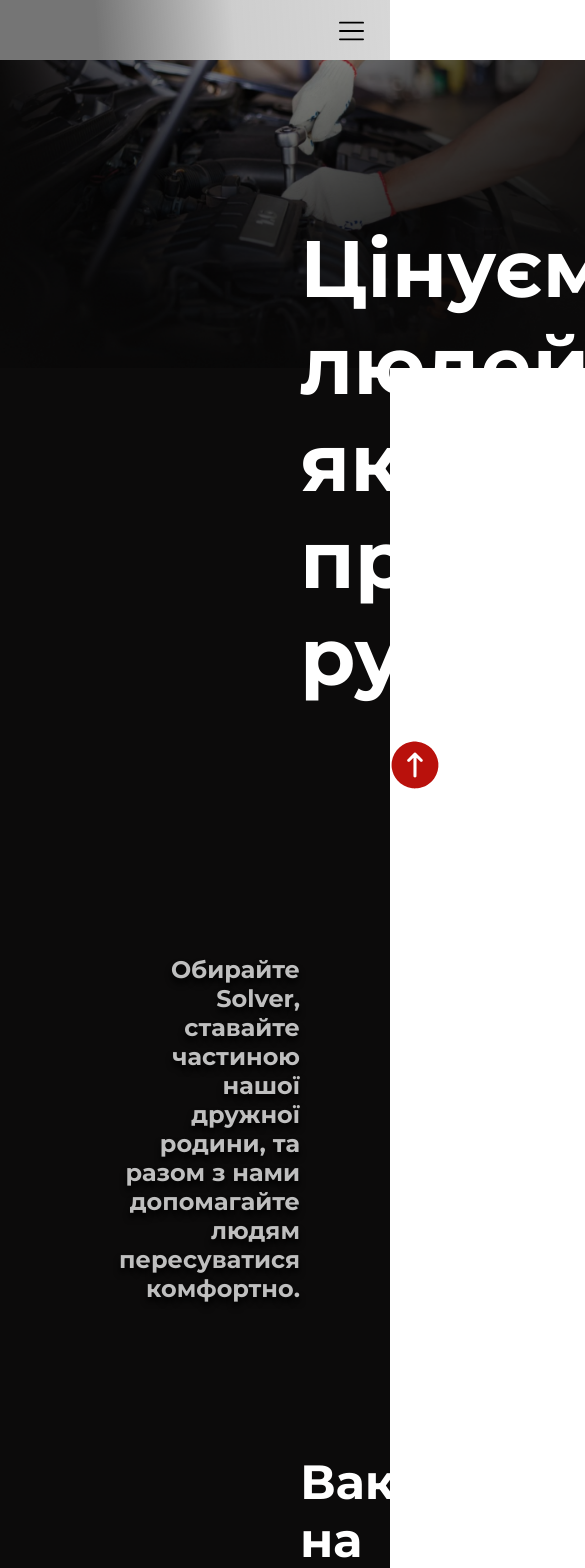
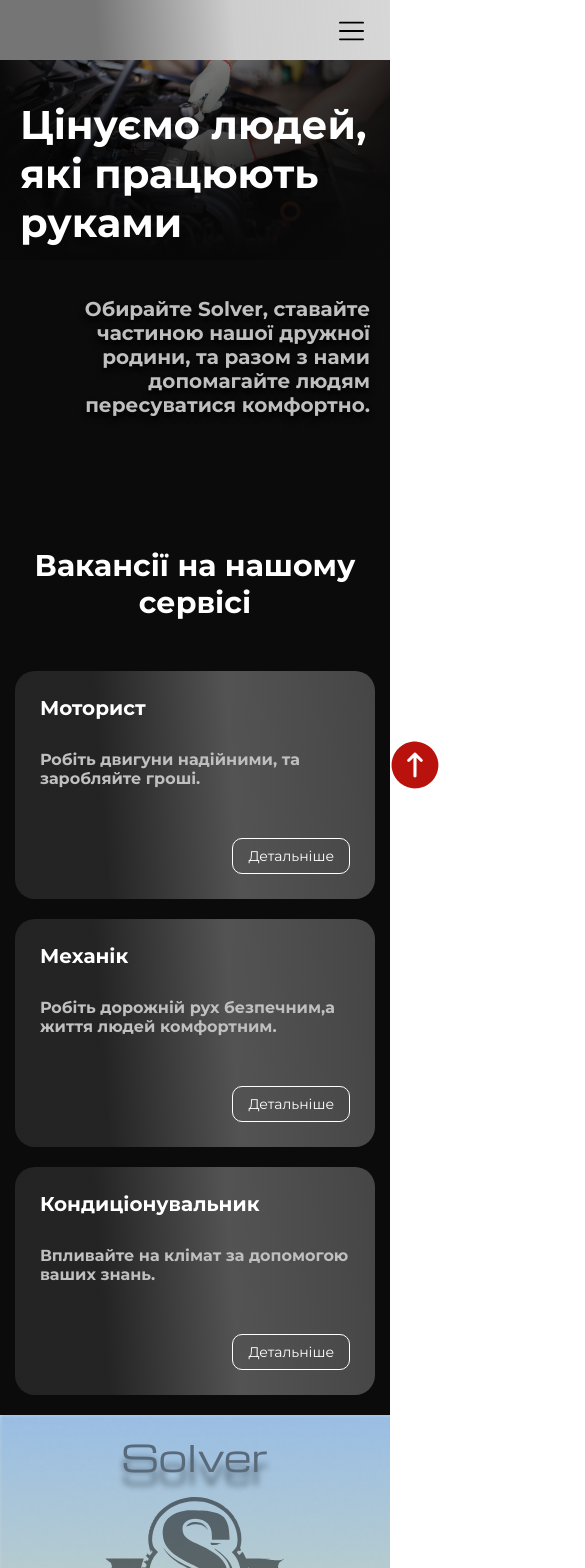
Before and after one commit to Gerik95/solver, a React (Create React App) app: page /vacancies in a window 390 px wide. Shown: the top 1568 px of the page, 585 px wide, since content can reach past the window. Built offline with nearby package versions, Linux system fonts and the light colour scheme.

Commit message:
finish all mobile

```diff
--- a/src/components/CardVacancies.js
+++ b/src/components/CardVacancies.js
@@ -1,6 +1,7 @@
 import React, {useState} from 'react';
 import styled from 'styled-components';
 import {images} from '../constants/images';
+import { theme } from "../constants/theme";
 
 const CardVacancies = ({title, description}) => {
     const [isShown, setIsShown] = useState(false);
@@ -16,8 +17,10 @@ const CardVacancies = ({title, description}) => {
     return (
             <Card>
                 <Wrapper>
+                  <WrapperContent>
                     <Title>{title}</Title>
                     <H2Info>{description}</H2Info>
+                  </WrapperContent>
                     {!isShown ? <DetailsButton onClick={openClick}>Детальніше</DetailsButton> : <PhoneButton onClick={closeClick}>
                         <img src={images.phoneIcon} alt="Phone"/>
                         <a href="tel:+380730130014">+38 (073) 013 00 14</a>
@@ -34,6 +37,7 @@ export default CardVacancies;
 const Card = styled('div')`
   background: linear-gradient(266deg, rgba(156, 156, 156, 0.40379901960784315) 0%, rgba(156, 156, 156, 0.4990371148459384) 40%, rgba(48, 48, 48, 0.6671043417366946) 75%);
   border-radius: 20px;
+  height: 100%;
 `
 
 const Wrapper = styled('div')`
@@ -42,16 +46,28 @@ const Wrapper = styled('div')`
   max-width: 400px;
   padding: 25px;
   gap: 30px;
+  height: 100%;
+  box-sizing: border-box;
+  justify-content: space-between;
 `
 
-const Title = styled('h1')`
-  margin: 0;
-  font-size: 24px;
+const WrapperContent = styled.div`
+  display: flex;
+  flex-direction: column;
+`
+
+const Title = styled('h2')`
+  font-size: ${theme.fontSize.font_20_16};
   color: #ffff;
   text-align: left;
+  margin: 0 0 30px;
+
+  @media (max-width: ${theme.breakpoint.xsm}) {
+    font-size: 20px;
+  }
 `
 
-const H2Info = styled('h2')`
+const H2Info = styled('h3')`
   margin: 0;
   font-size: 16px;
   color: #BFBFBF;
--- a/src/components/Layout.js
+++ b/src/components/Layout.js
@@ -22,9 +22,12 @@ import ConditionerInfo from './info-text/ConditionerInfo';
 import OzonInfo from './info-text/OzonInfo';
 import FirstScreen from './FirstScreen';
 import ScrollButtonUp from './ScrollButtonUp';
+import { isMobile } from "react-device-detect";
+import NavMobile from "./mobile/NavMobile";
+import { useSelector } from "react-redux";
 
 const Layout = () => {
-
+  const { navActive } = useSelector(state => state.navigation);
     const [scrollTop, setScrollTop] = useState(0);
     useEffect(() => {
         const onScroll = () => {
@@ -40,6 +43,7 @@ const Layout = () => {
 
     return (
         <div className="main">
+          {isMobile && navActive && <NavMobile/>}
             <ScrollButtonUp/>
             <Navigation scrollTop={scrollTop}/>
             <Outlet/>
--- a/src/constants/theme.js
+++ b/src/constants/theme.js
@@ -18,6 +18,8 @@ export const theme = {
     trinityGreyHorizontal: 'linear-gradient(266deg, rgba(156, 156, 156, 0.40379901960784315) 0%, rgba(156, 156, 156, 0.4990371148459384) 40%, rgba(48, 48, 48, 0.6671043417366946) 75%)',
   },
   fontSize: {
-    font_48_30: 'clamp(1.875rem, 1.406vw + 1.594rem, 3rem)'
+    font_48_30: 'clamp(1.875rem, 1.488vw + 1.512rem, 3rem)',
+    font_30_20: 'clamp(1.25rem, 0.826vw + 1.049rem, 1.875rem)',
+    font_20_16: 'clamp(1rem, 0.331vw + 0.919rem, 1.25rem)',
   }
 }
--- a/src/pages/AboutUs.js
+++ b/src/pages/AboutUs.js
@@ -1,7 +1,9 @@
 import React from 'react';
-import {Helmet} from 'react-helmet';
+import { Helmet } from 'react-helmet';
 import styled from 'styled-components';
-import {images} from '../constants/images';
+import { images } from '../constants/images';
+import { Container } from "../styled/main";
+import { theme } from "../constants/theme";
 
 const AboutUs = () => {
   return (
@@ -12,12 +14,13 @@ const AboutUs = () => {
               content="Станція технічного обслуговування Солвер в Україні, місто Миколаїв, Херсонське шоссе 115. Ми НЕ ремонтуємо автомобілі!
                       Ми вирішуємо проблеми наших клієнтів з їх автомобілями! © Solver"/>
       </Helmet>
-            <Container>
-                <Wrapper>
+      <ContainerAboutUs>
         <MainBlock>
           <Title>Про нас</Title>
           <Quote>
-                            <SubTitle><Span>Ми НЕ ремонтуємо автомобілі!</Span><br/> «Ми вирішуємо проблеми наших
+            <SubTitle>
+              <p><Span>Ми НЕ ремонтуємо автомобілі!</Span></p>
+              «Ми вирішуємо проблеми наших
               клієнтів з їх автомобілями!»</SubTitle>
             <Speaker>© Solver</Speaker>
           </Quote>
@@ -45,102 +48,135 @@ const AboutUs = () => {
             <a href="tel:+380730130014">+38 (073) 013 00 14</a>
           </PhoneButton>
         </MainBlock>
-                </Wrapper>
-            </Container>
+      </ContainerAboutUs>
     </>
   );
 };
 
 export default AboutUs;
 
-const Container = styled.div`
+const ContainerAboutUs = styled.div`
   background: no-repeat url(${images.LogoBg});
   background-size: cover;
+  padding: 160px ;
+
+  @media (max-width: ${theme.breakpoint.lg}) {
+    padding: 50px;
+  }
+
+  @media (max-width: ${theme.breakpoint.xsm}) {
+    padding: 20px;
+  }
 `
 
-const Wrapper = styled('div')`
-  padding: 160px 300px 60px 300px;
-  display: flex;
-  flex-direction: column;
-  gap: 50px;
-`
-
-const MainBlock = styled('div')`
-  display: flex;
-  flex-direction: column;
-  align-items: center;
-  gap: 40px;
+const MainBlock = styled(Container)`
+  max-width: clamp(18.75rem, 85.938vw + 1.563rem, 62.5rem);
   background: linear-gradient(266deg, rgba(156, 156, 156, 0.40379901960784315) 0%, rgba(156, 156, 156, 0.4990371148459384) 40%, rgba(48, 48, 48, 0.6671043417366946) 75%);
-  width: auto;
-  height: auto;
   border-radius: 20px;
   padding: 50px 30px;
+  box-sizing: border-box;
 `
 
 const Quote = styled('div')`
+  grid-column: 1 / 13;
   background-color: rgb(217, 217, 217, 20%);
   border-radius: 20px;
   padding: 40px;
   display: flex;
   flex-direction: column;
   gap: 20px;
+  margin-bottom: 50px;
 
   img {
     height: 70px;
     width: 75px;
     align-self: center;
   }
+
+  @media (max-width: ${theme.breakpoint.xsm}) {
+    margin-bottom: 20px;
+    padding: 10px;
+
+    span {
+      line-height: 26px;
+    }
+  }
 `
 
 const Title = styled('h1')`
+  grid-column: 1 / 13;
   color: white;
   font-weight: 700;
-  font-size: 48px;
+  font-size: ${theme.fontSize.font_48_30};
   text-align: center;
-  margin: 0;
+  margin-bottom: 50px;
+
+  @media (max-width: ${theme.breakpoint.xsm}) {
+    margin-bottom: 20px;
+  }
 `
 
 const SubTitle = styled('h2')`
-  font-size: 30px;
+  grid-column: 1 / 13;
+  font-size: ${theme.fontSize.font_30_20};
   text-align: center;
   margin: 0;
-  color: white;
-  text-shadow: 0px 5px 6px #000;
+  color: ${theme.color.white};
+  text-shadow: 0px 5px 6px ${theme.color.black};
+
+  @media (max-width: ${theme.breakpoint.xsm}) {
+    font-size: 22px;
+  }
 `
 
 const Speaker = styled('h3')`
-  font-size: 20px;
+  font-size: ${theme.fontSize.font_20_16};
   text-align: right;
   margin: 0;
-  color: white;
-  text-shadow: 0px 10px 6px #000;
+  color: ${theme.color.white};
+  text-shadow: 0px 10px 6px ${theme.color.black};
 `
 
 const MainText = styled('p')`
-  color: white;
-  font-size: 20px;
-  padding: 0 100px 40px 100px;
+  grid-column: 2 / 12;
+  color: ${theme.color.white};
+  font-size: ${theme.fontSize.font_20_16};
+
+  @media (max-width: ${theme.breakpoint.xsm}) {
+    grid-column: 1 / 13;
+  }
 `
 
 const Span = styled('span')`
   border-bottom: 2px white solid;
   transition: 0.5s ease;
+  cursor: text;
+  margin-bottom: 5px;
+
   &:hover {
-    color: #B9110C;
+    color: ${theme.color.neonRed};
     border-bottom: 2px #B9110C solid;
   }
 `
 
 const PhoneButton = styled('div')`
+  grid-column: 1 / 13;
   display: flex;
   gap: 10px;
   color: #EBEBEB;
-  font-size: 30px;
+  font-size: ${theme.fontSize.font_30_20};
   font-weight: 600;
   cursor: pointer;
   transition: 0.5s ease;
+  justify-content: flex-end;
+  margin-top: 20px;
 
   &:hover {
-    transform: scale(1.1, 1.1);
+    color: ${theme.color.lightGrey};
+    text-shadow: 0px 5px 6px ${theme.color.black};
+  }
+
+  @media (max-width: ${theme.breakpoint.xsm}) {
+    font-size: 20px;
   }
 `
--- a/src/pages/Contacts.js
+++ b/src/pages/Contacts.js
@@ -1,8 +1,9 @@
 import React from 'react';
-import {Helmet} from 'react-helmet';
+import { Helmet } from 'react-helmet';
 import styled from 'styled-components';
-import {images} from '../constants/images';
+import { images } from '../constants/images';
 import LogoBg from '../assets/images/LeftLogoBg.png';
+import { theme } from "../constants/theme";
 
 const Contacts = () => {
   return (
@@ -26,8 +27,10 @@ const Contacts = () => {
               </LeftSection>
               <RightSection>
                 <Social>
-                                    <TGIcon target='_blank' href="https://t.me/hmservice1"><img src={images.TGContact} alt="Telegram"/></TGIcon>
-                                    <InstIcon target='_blank' href="https://instagram.com/hm_service_niko?igshid=MWZjMTM2ODFkZg=="><img src={images.instaContsct} alt="Instagram"/></InstIcon>
+                  <TGIcon target='_blank' href="https://t.me/hmservice1"><img src={images.TGContact}
+                                                                              alt="Telegram"/></TGIcon>
+                  <InstIcon target='_blank' href="https://instagram.com/hm_service_niko?igshid=MWZjMTM2ODFkZg=="><img
+                    src={images.instaContsct} alt="Instagram"/></InstIcon>
                 </Social>
                 <PhoneButton>
                   <img src={images.phoneIcon} alt="Phone"/>
@@ -43,7 +46,7 @@ const Contacts = () => {
           <MapSection>
             <iframe
               src="https://www.google.com/maps/embed?pb=!1m18!1m12!1m3!1d2723.6775549164586!2d32.065680176647575!3d46.948376133198664!2m3!1f0!2f0!3f0!3m2!1i1024!2i768!4f13.1!3m3!1m2!1s0x40c5cb050709e1b3%3A0xbd72b45a12aa3ce0!2z0KXQtdGA0YHQvtC90YHQutC-0LUg0YguLCAxMTUsINCd0LjQutC-0LvQsNC10LIsINCd0LjQutC-0LvQsNC10LLRgdC60LDRjyDQvtCx0LvQsNGB0YLRjCwg0KPQutGA0LDQuNC90LAsIDU0MDAw!5e0!3m2!1sru!2sru!4v1695027784263!5m2!1sru!2sru"
-                            width="100%" height="550px" style={{border:0, borderRadius:'20px'}} allowFullScreen="" loading="lazy"
+              width="100%" height="550px" style={{ border: 0, borderRadius: '20px' }} allowFullScreen="" loading="lazy"
               referrerPolicy="no-referrer-when-downgrade"></iframe>
           </MapSection>
         </Wrapper>
@@ -74,32 +77,44 @@ const Wrapper = styled('div')`
   display: flex;
   flex-direction: column;
   gap: 50px;
+
+  @media (max-width: ${theme.breakpoint.xxl}) {
+    padding: 60px;
+  }
+
+  @media (max-width: ${theme.breakpoint.sm}) {
+    padding: 40px 20px;
+  }
 `
 
-const CardSolver = styled('div') `
-  display: flex;
-  justify-content: space-evenly;
-  //gap: 100px;
-  align-items: center;
-  background: linear-gradient(180deg, rgba(0,91,187,0.3533788515406162) 0%, rgba(255,213,0,0.3533788515406162) 100%);
-  width: auto;
-  height: auto;
+const CardSolver = styled('div')`
+  display: grid;
+  grid-template-columns: repeat(12, 1fr);
+  background: linear-gradient(180deg, rgba(0, 91, 187, 0.3533788515406162) 0%, rgba(255, 213, 0, 0.3533788515406162) 100%);
   border-radius: 20px;
   padding: 50px 30px;
 `
 
 const LeftSection = styled('div')`
+  grid-column: 1 / 7;
 
+  @media (max-width: ${theme.breakpoint.lg}) {
+    grid-column: 1 / 6;
+  }
+
+  @media (max-width: ${theme.breakpoint.md}) {
+    grid-column: 2 / 12;
+  }
 `
 
-const Title = styled.h1 `
+const Title = styled.h1`
   margin: 0;
-  font-size: 48px;
+  font-size: ${theme.fontSize.font_48_30};
   color: #ffff;
   text-align: left;
 `
 
-const H2Info = styled('h2') `
+const H2Info = styled('h2')`
   padding-top: 30px;
   margin: 0;
   font-size: 16px;
@@ -108,10 +123,20 @@ const H2Info = styled('h2') `
 `
 
 const RightSection = styled('div')`
+  grid-column: 8 / 13;
   display: flex;
   flex-direction: column;
   gap: 20px;
   align-items: center;
+
+  @media (max-width: ${theme.breakpoint.lg}) {
+    grid-column: 7 / 13;
+  }
+
+  @media (max-width: ${theme.breakpoint.md}) {
+    margin-top: 50px;
+    grid-column: 2 / 12;
+  }
 `
 
 const Social = styled('div')`
@@ -119,7 +144,7 @@ const Social = styled('div')`
   gap: 30px;
 `
 
-const UMFButton = styled('a') `
+const UMFButton = styled('a')`
   margin-left: 0px;
   display: flex;
   justify-content: space-between;
@@ -132,6 +157,7 @@ const UMFButton = styled('a') `
   color: #ffff;
   cursor: pointer;
   transition: 0.5s;
+
   &:hover {
     color: #B9110C;
     border: 1px solid #B9110C;
@@ -142,25 +168,28 @@ const PhoneButton = styled('div')`
   display: flex;
   gap: 10px;
   color: #EBEBEB;
-  font-size: 30px;
+  font-size: ${theme.fontSize.font_30_20};
   font-weight: 600;
   cursor: pointer;
   transition: 0.5s ease;
+
   &:hover {
     transform: scale(1.1, 1.1);
   }
 `
 
-const TGIcon = styled('a') `
+const TGIcon = styled('a')`
   color: #464C51;
   transition: 0.5s ease;
+
   &:hover {
     transform: rotate(360deg);
   }
 `
-const InstIcon = styled('a') `
+const InstIcon = styled('a')`
   color: #464C51;
   transition: 0.5s ease;
+
   &:hover {
     transform: rotate(360deg);
   }
--- a/src/pages/HomePage.js
+++ b/src/pages/HomePage.js
@@ -17,7 +17,7 @@ import { useSelector } from "react-redux";
 import {isMobile} from "react-device-detect";
 
 const HomePage = () => {
-    const { navActive } = useSelector(state => state.navigation);
+
     const ref1 = React.useRef(null);
     const ref2 = React.useRef(null);
     const ref3 = React.useRef(null);
@@ -48,7 +48,6 @@ const HomePage = () => {
                       content="Ремонт двигунів, ремонт ходової частини, ремонт дизельної паливної апаратури, ремонт навісних агрегатів, ремонт турбокомпресорів,
                       ремонт рульових рейок, сажеві фільтри та каталізатори, заправка конциціонеру, озонування, регламентне обслуговування вашого автомобіля"/>
             </Helmet>
-            {isMobile && navActive && <NavMobile/>}
             <FirstScreen itemScrollToggle componentsRef={reference}/>
             <InfoSection
                 title="Ремонт ДВЗ"
--- a/src/pages/Vacancies.js
+++ b/src/pages/Vacancies.js
@@ -1,8 +1,10 @@
 import React from 'react';
-import {Helmet} from 'react-helmet';
+import { Helmet } from 'react-helmet';
 import styled from 'styled-components';
-import {images} from '../constants/images';
+import { images } from '../constants/images';
 import CardVacancies from '../components/CardVacancies';
+import { Container } from "../styled/main";
+import { theme } from "../constants/theme";
 
 const Vacancies = () => {
   return (
@@ -12,7 +14,7 @@ const Vacancies = () => {
         <meta name="description"
               content="Станція технічного обслуговування Солвер в Україні, місто Миколаїв, Херсонське шоссе 115"/>
       </Helmet>
-            <Container>
+      <ContainerVacancies>
         <Wrapper>
           <StartScreen>
             <Title>Цінуємо людей,</Title>
@@ -25,26 +27,32 @@ const Vacancies = () => {
               комфортно.
             </SubTitle>
           </StartScreen>
+        </Wrapper>
         <VacanciesBlock>
           <Heading>Вакансії на нашому сервісі</Heading>
           <CardsBlock>
+            <CardItemFirst>
               <CardVacancies title="Моторист"
                              description="Робіть двигуни надійними, та заробляйте гроші."/>
+            </CardItemFirst>
+            <CardItemSecond>
               <CardVacancies title="Механік"
                              description="Робіть дорожній рух безпечним,а життя людей комфортним."/>
+            </CardItemSecond>
+            <CardItemThird>
               <CardVacancies title="Кондиціонувальник"
                              description="Впливайте на клімат за допомогою ваших знань."/>
+            </CardItemThird>
           </CardsBlock>
         </VacanciesBlock>
-                </Wrapper>
-            </Container>
+      </ContainerVacancies>
     </>
   );
 };
 
 export default Vacancies;
 
-const Container = styled.div`
+const ContainerVacancies = styled.div`
   background: #0C0B0B;
 `
 
@@ -56,23 +64,48 @@ const Wrapper = styled('div')`
   display: flex;
   flex-direction: column;
   gap: 50px;
+
+  @media (max-width: ${theme.breakpoint.xl}) {
+    padding: 80px 150px 40px;
+  }
+
+  @media (max-width: ${theme.breakpoint.md}) {
+    padding: 40px 75px 30px;
+  }
+
+  @media (max-width: ${theme.breakpoint.md}) {
+    min-height: auto;
+  }
+
+  @media (max-width: ${theme.breakpoint.xsm}) {
+    padding: 40px 20px 30px;
+  }
 `
 
 const StartScreen = styled('div')`
-  display: flex;
-  flex-direction: column;
-  align-items: center;
+  display: grid;
+  grid-template-columns: repeat(12, 1fr);
 `
 
 const Title = styled('h1')`
+  grid-column: 1 / 13;
   color: white;
   font-weight: 700;
   font-size: 80px;
   align-self: start;
   margin: 0;
+
+  @media (max-width: ${theme.breakpoint.md}) {
+    font-size: 60px;
+  }
+
+  @media (max-width: ${theme.breakpoint.sm}) {
+    font-size: 40px;
+  }
 `
 
 const SubTitle = styled('h2')`
+  grid-column: 3 / 13;
   font-size: 24px;
   align-self: end;
   text-align: right;
@@ -81,25 +114,99 @@ const SubTitle = styled('h2')`
   padding-top: 250px;
   color: #BFBFBF;
   text-shadow: 0px 5px 6px #000;
+
+  @media (max-width: ${theme.breakpoint.sm}) {
+    //font-size: 60px;
+    padding-top: 50px;
+    font-size: 20px;
+    margin-bottom: 100px;
+  }
 `
 
 const VacanciesBlock = styled('div')`
-  display: flex;
-  flex-direction: column;
-  justify-content: center;
-  gap: 100px;
-  margin-top: 100px;
+  display: grid;
+  grid-template-columns: repeat(12, 1fr);
+  padding-bottom: 50px;
+
+  @media (max-width: ${theme.breakpoint.lg}) {
+    padding-bottom: 20px;
+  }
 `
 
 const Heading = styled('h3')`
+  grid-column: 4 / 10;
   color: white;
   font-weight: 700;
-  font-size: 48px;
+  font-size: ${theme.fontSize.font_48_30};
   text-align: center;
   margin: 0;
+
+  @media (max-width: ${theme.breakpoint.sm}) {
+    grid-column: 2 / 12;
+  }
 `
 
 const CardsBlock = styled('div')`
-  display: flex;
-  gap: 50px;
+  grid-column: 1 / 13;
+  grid-template-columns: repeat(11, 1fr);
+  max-width: clamp(18.75rem, 85.938vw + 1.563rem, 87.5rem);
+  margin: 50px auto 0;
+  display: grid;
+
+  @media (max-width: ${theme.breakpoint.lg}) {
+    grid-template-columns: repeat(12, 1fr);
+    gap: 20px;
+  }
 `
+
+const CardItemFirst = styled.div`
+  grid-column: 1 / 4;
+
+  @media (max-width: ${theme.breakpoint.lg}) {
+    grid-column: 1 / 5;
+  }
+
+  @media (max-width: ${theme.breakpoint.md}) {
+    grid-column: 4 / 10;
+  }
+  @media (max-width: ${theme.breakpoint.sm}) {
+    grid-column: 2 / 12;
+  }
+  @media (max-width: ${theme.breakpoint.xsm}) {
+    grid-column: 1 / 13;
+  }
+`
+
+const CardItemSecond = styled.div`
+  grid-column: 5 / 8;
+
+  @media (max-width: ${theme.breakpoint.lg}) {
+    grid-column: 5 / 9;
+  }
+  @media (max-width: ${theme.breakpoint.md}) {
+    grid-column: 4 / 10;
+  }
+  @media (max-width: ${theme.breakpoint.sm}) {
+    grid-column: 2 / 12;
+  }
+  @media (max-width: ${theme.breakpoint.xsm}) {
+    grid-column: 1 / 13;
+  }
+`
+
+const CardItemThird = styled.div`
+  grid-column: 9 / 12;
+
+  @media (max-width: ${theme.breakpoint.lg}) {
+    grid-column: 9 / 13;
+  }
+  @media (max-width: ${theme.breakpoint.md}) {
+    grid-column: 4 / 10;
+  }
+  @media (max-width: ${theme.breakpoint.sm}) {
+    grid-column: 2 / 12;
+  }
+  @media (max-width: ${theme.breakpoint.xsm}) {
+    grid-column: 1 / 13;
+  }
+`
```
Lines whose indentation alone changed are shown as unchanged.
